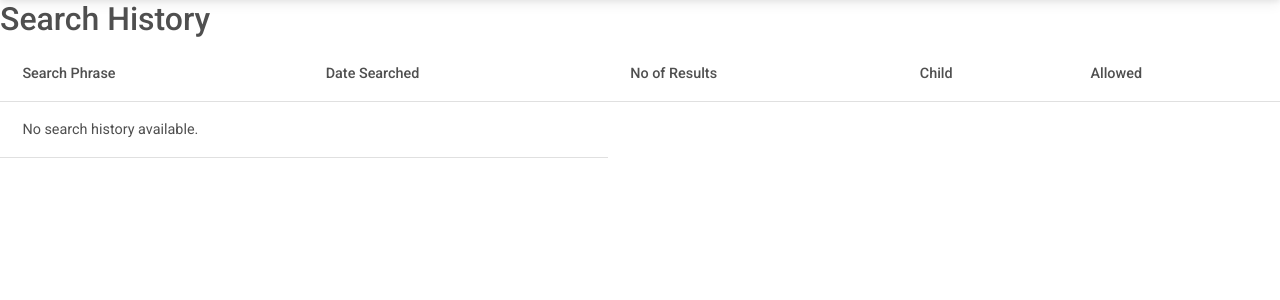
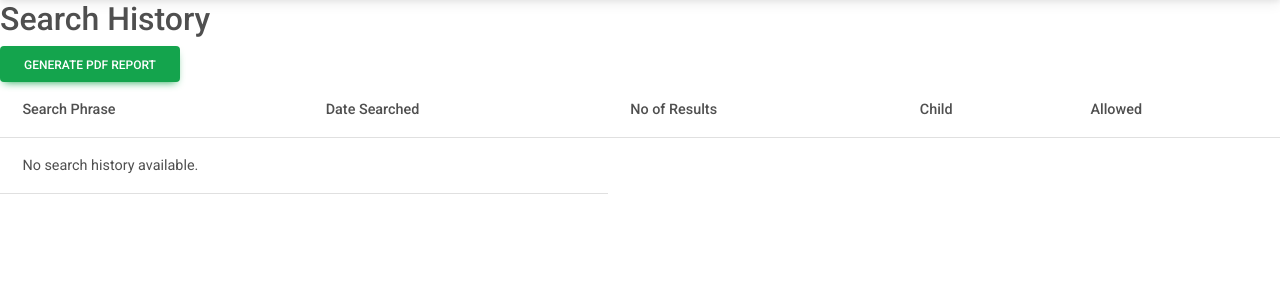
Before and after one commit to nafdev01/childprotect, a Django app: page /search/child/history/ in a window 1280 px wide. Shown: the part 62-362 px from the top of the page. Run offline with Django 4.2, Linux system fonts and the light colour scheme; a user stored in the database is signed in; tables that the repository leaves empty hold one stand-in row (values such as "Sample post"); parts of the project's set-up code (start-up, migrations or seed data) failed here and were passed over; some libraries are stand-ins or nearby versions.

Commit message:
added report

```diff
--- a/safesearch/urls.py
+++ b/safesearch/urls.py
@@ -16,4 +16,14 @@ urlpatterns = [
     path("alerts/", views.alert_list, name="alert_list"),
     path("alerts/review/<int:alert_id>/", views.review_alert, name="review_alert"),
     path("add_banned_csv/", views.add_banned_csv, name="add_banned_csv"),
+    path(
+        "generate_pdf_report/<int:child_id>/",
+        views.generate_pdf_report,
+        name="generate_child_pdf_report",
+    ),
+    path(
+        "generate_pdf_report/",
+        views.generate_pdf_report,
+        name="generate_children_pdf_report",
+    ),
 ]
--- a/safesearch/views.py
+++ b/safesearch/views.py
@@ -1,3 +1,5 @@
+from io import BytesIO
+from django.http import HttpResponse
 from django.shortcuts import render, redirect
 from django.contrib.auth.decorators import login_required
 from .forms import *
@@ -6,8 +8,14 @@ from .models import *
 from django.contrib.auth.decorators import login_required
 from django.contrib import messages
 from django.conf import settings
-from .filter import get_results, send_email_alert, is_word_banned
+from .filter import get_results, send_email_alert, is_word_banned, get_allowed
 from django.utils import timezone
+from django.http import FileResponse
+from django.shortcuts import get_object_or_404
+from reportlab.lib import colors
+from reportlab.lib.pagesizes import letter, landscape
+from reportlab.platypus import SimpleDocTemplate, Table, TableStyle
+from safesearch.models import SearchPhrase
 import csv
 
 
@@ -245,3 +253,80 @@ def add_banned_csv(request):
     else:
         form = BannedCSVForm()
     return render(request, "safesearch/add_banned_csv.html", {"form": form})
+
+
+@login_required
+def generate_pdf_report(request, child_id=None):
+    # Fetch the child's search history
+    if child_id:
+        child = User.children.get(id=child_id)
+        child_search_history = SearchPhrase.objects.filter(
+            searched_by__child_id=child_id
+        )
+    else:
+        child_search_history = SearchPhrase.objects.filter(
+            searched_by__parent_profile__parent_id=request.user.id
+        )
+
+    # Create a BytesIO buffer to receive the PDF content
+    buffer = BytesIO()
+
+    # Create the PDF object, using the BytesIO buffer as its "file."
+    doc = SimpleDocTemplate(buffer, pagesize=landscape(letter))
+
+    # Create a list to hold the table data
+    data = [
+        ["Searched By", "Search Phrase", "Searched On", "No. of Results", "Allowed"]
+    ]
+
+    # Populate the data list with search history
+    for entry in child_search_history:
+        data.append(
+            [
+                entry.searched_by.child.get_full_name(),
+                entry.phrase,
+                entry.searched_on.strftime("%Y-%m-%d %H:%M:%S"),
+                entry.no_of_results,
+                get_allowed(entry.allowed),
+            ]
+        )
+
+    # Create the table and add style
+    table = Table(data)
+    table.setStyle(
+        TableStyle(
+            [
+                ("BACKGROUND", (0, 0), (-1, 0), colors.grey),
+                ("TEXTCOLOR", (0, 0), (-1, 0), colors.whitesmoke),
+                ("ALIGN", (0, 0), (-1, -1), "CENTER"),
+                ("FONTNAME", (0, 0), (-1, 0), "Helvetica-Bold"),
+                ("BOTTOMPADDING", (0, 0), (-1, 0), 12),
+                ("BACKGROUND", (0, 1), (-1, -1), colors.beige),
+                ("GRID", (0, 0), (-1, -1), 1, colors.black),
+            ]
+        )
+    )
+
+    # Build the PDF document
+    elements = []
+    elements.append(table)
+    doc.build(elements)
+
+    # Get the value of the BytesIO buffer and write it to the response.
+    pdf_content = buffer.getvalue()
+    buffer.close()
+
+    response = HttpResponse(content_type="application/pdf")
+
+    if child_id:
+        response[
+            "Content-Disposition"
+        ] = 'attachment; filename="{0}_search_history.pdf"'.format(child.get_username())
+    else:
+        response["Content-Disposition"] = 'attachment; filename="search_history.pdf"'
+
+    response.write(pdf_content)
+
+    response.write(pdf_content)
+
+    return response
--- a/templates/safesearch/parent_search_history.html
+++ b/templates/safesearch/parent_search_history.html
@@ -4,6 +4,10 @@
 
 {% block content %}
 <h2>Search History</h2>
+
+<a class="btn btn-success" href="{% url 'safesearch:generate_children_pdf_report' %}">
+    Generate Pdf Report
+</a>
 
 <table class="table">
     <thead>
```
Also changed, not shown: safesearch/filter.py (+7 -0 lines), templates/accounts/parent_dashboard.html (+6 -1 lines).
